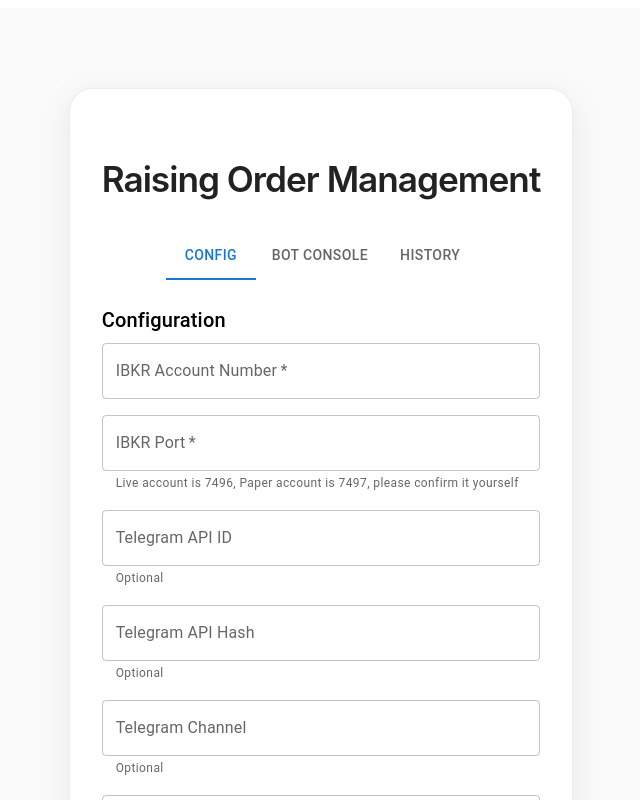
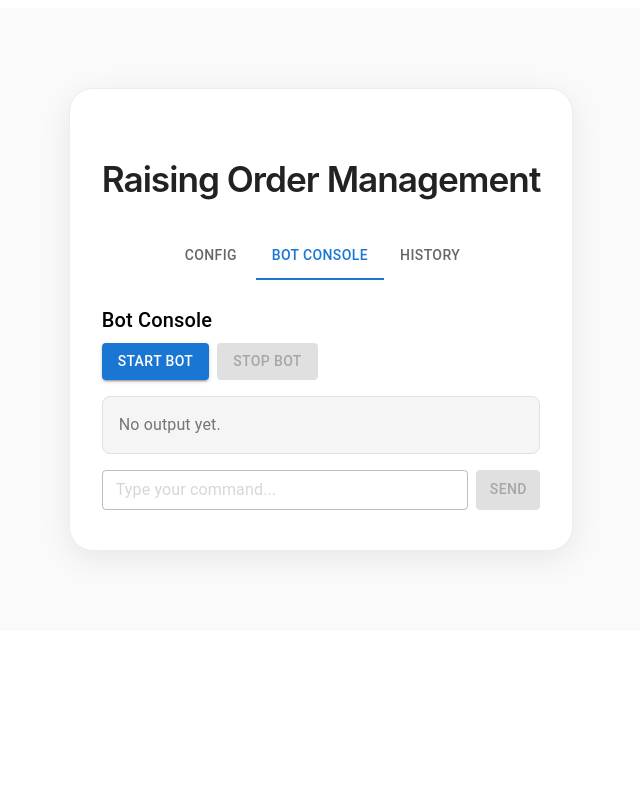
Before and after one commit to derricka-lau/raising-bot, a React (Vite) app in the folder raising-bot-web/: page / in a window 1280 px wide. Shown: the top 800 px of the page, without its empty margins (319-959 px from the left). Built offline with nearby package versions, Linux system fonts and the light colour scheme; no server answers; some icons are missing.

Commit message:
fix: Update initial tab state to improve user experience

```diff
--- a/raising-bot-web/src/App.tsx
+++ b/raising-bot-web/src/App.tsx
@@ -6,7 +6,7 @@
 import ConsoleHistory from "./components/ConsoleHistory";
 
 function App() {
-  const [tab, setTab] = useState(0);
+  const [tab, setTab] = useState(1);
   const [config, setConfig] = useState<Record<string, string>>({});
   const [output, setOutput] = useState<string[]>([]);
   const [botRunning, setBotRunning] = useState(false);
@@ -16,7 +16,6 @@
   const [inputValue, setInputValue] = useState("");
   const [isShuttingDown, setIsShuttingDown] = useState(false);
 
-  // Helpers
   const sleep = (ms: number) => new Promise((r) => setTimeout(r, ms));
   const isAbortError = (e: unknown) =>
     e instanceof DOMException
```
